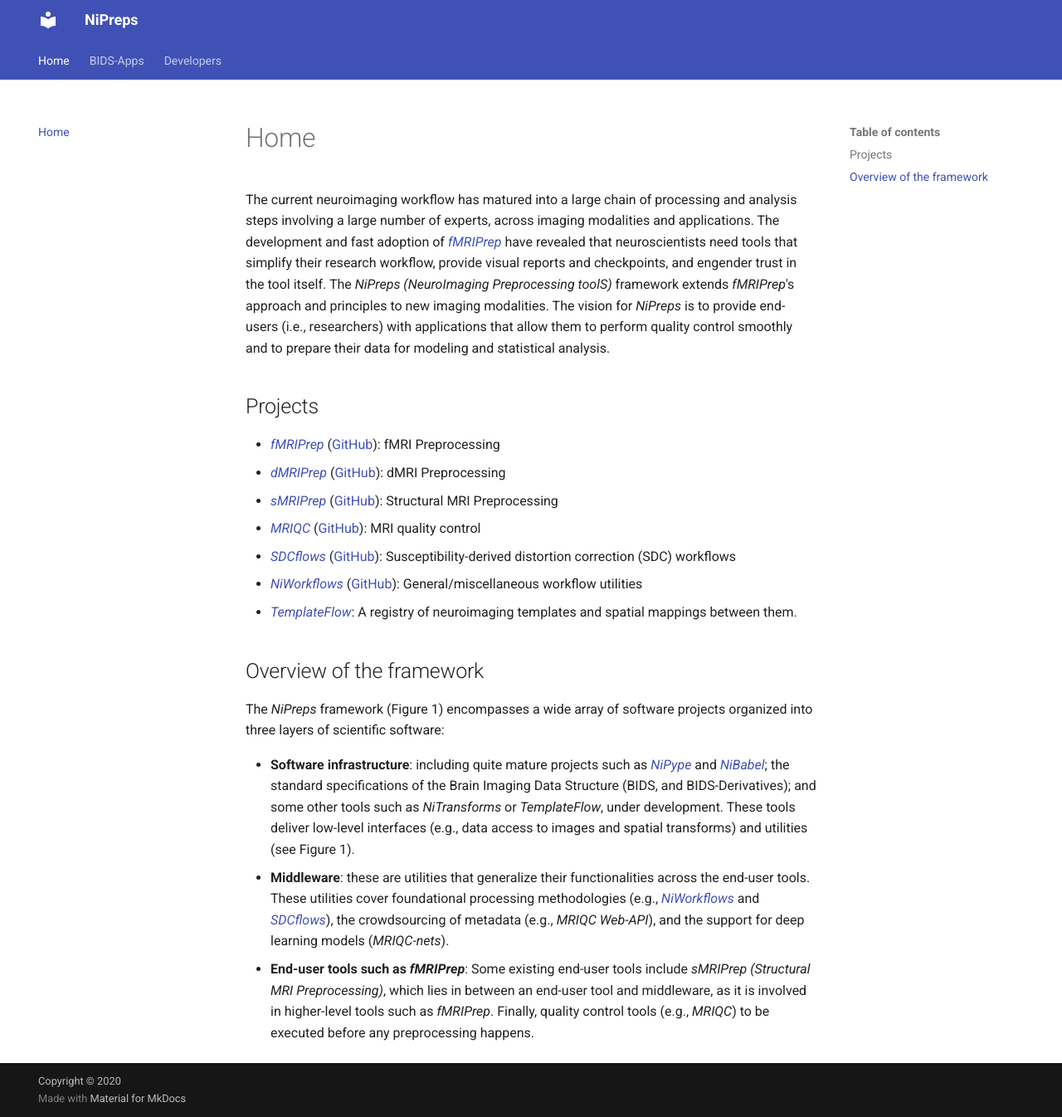
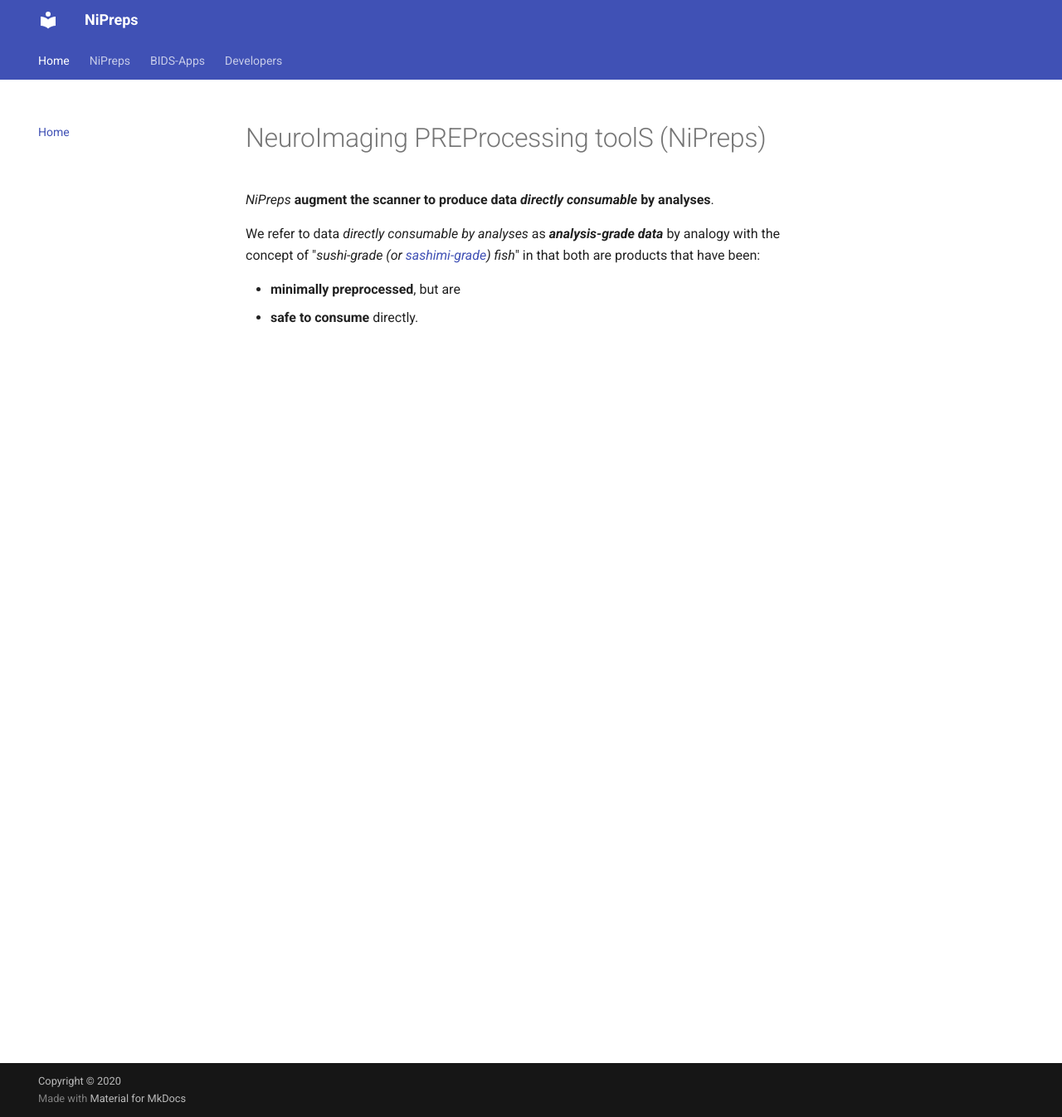
Before and after one commit to nipreps/nipreps.github.io, an MkDocs documentation site: the page built from docs/index.md, in a window 1280 px wide and 1346 px high. Shown: the whole window at 83% size. Built offline with MkDocs 1.6.1 and Material for MkDocs 9.7.7, drawn with Linux system fonts in a browser that asks for light colours.

Commit message:
enh: restructure docs

```diff
--- a/docs/index.md
+++ b/docs/index.md
@@ -1,36 +1,8 @@
-The current neuroimaging workflow has matured into a large chain of processing and analysis steps involving a large number of experts, across imaging modalities and applications.
-The development and fast adoption of [*fMRIPrep*][1] have revealed that neuroscientists need tools that simplify their research workflow, provide visual reports and checkpoints, and engender trust in the tool itself.
-The *NiPreps (NeuroImaging Preprocessing toolS)* framework extends *fMRIPrep*'s approach and principles to new imaging modalities.
-The vision for *NiPreps* is to provide end-users (i.e., researchers) with applications that allow them to perform quality control smoothly and to prepare their data for modeling and statistical analysis.
+# NeuroImaging PREProcessing toolS (NiPreps)
 
-## Projects
+*NiPreps* **augment the scanner to produce data *directly consumable* by analyses**.
 
-  * [*fMRIPrep*][1] ([GitHub](https://github.com/poldracklab/fmriprep)): fMRI Preprocessing
-  * [*dMRIPrep*][6] ([GitHub](https://github.com/nipreps/dmriprep)): dMRI Preprocessing
-  * [*sMRIPrep*][7] ([GitHub](https://github.com/poldracklab/smriprep)): Structural MRI Preprocessing
-  * [*MRIQC*][8] ([GitHub](https://github.com/poldracklab/mriqc)): MRI quality control
-  * [*SDCflows*][5] ([GitHub](https://github.com/nipreps/sdcflows)): Susceptibility-derived distortion correction (SDC) workflows
-  * [*NiWorkflows*][4] ([GitHub](https://github.com/nipreps/niworkflows)): General/miscellaneous workflow utilities
-  * [*TemplateFlow*][9]: A registry of neuroimaging templates and spatial mappings between them.
+We refer to data *directly consumable by analyses* as ***analysis-grade data*** by analogy with the concept of "*sushi-grade (or [sashimi-grade](https://en.wikipedia.org/wiki/Sashimi)) fish*" in that both are products that have been:
 
-## Overview of the framework
-
-The *NiPreps* framework (Figure 1) encompasses a wide array of software projects organized into three layers of scientific software:
-
-  * **Software infrastructure**: including quite mature projects such as [*NiPype*][2] and [*NiBabel*][3]; the standard specifications of the Brain Imaging Data Structure (BIDS, and BIDS-Derivatives); and some other tools such as *NiTransforms* or *TemplateFlow*, under development.
-    These tools deliver low-level interfaces (e.g., data access to images and spatial transforms) and utilities (see Figure 1).
-  * **Middleware**: these are utilities that generalize their functionalities across the end-user tools.
-    These utilities cover foundational processing methodologies (e.g., [*NiWorkflows*][4] and [*SDCflows*][5]), the crowdsourcing of metadata (e.g., *MRIQC Web-API*), and the support for deep learning models (*MRIQC-nets*).
-  * **End-user tools such as *fMRIPrep***: Some existing end-user tools include *sMRIPrep (Structural MRI Preprocessing)*, which lies in between an end-user tool and middleware, as it is involved in higher-level tools such as *fMRIPrep*. Finally, quality control tools (e.g., *MRIQC*) to be executed before any preprocessing happens.
-
-<!-- ![Branching](https://guides.github.com/activities/hello-world/branching.png) -->
-
-[1]: http://fmriprep.org/ "fMRIPrep documentation"
-[2]: https://nipype.readthedocs.io/ "NiPype documentation"
-[3]: https://nibabel.readthedocs.io/ "NiBabel documentation"
-[4]: https://www.nipreps.org/niworkflows/ "NiWorkflows documentation"
-[5]: https://www.nipreps.org/sdcflows/ "SDCflows documentation"
-[6]: https://www.nipreps.org/dmriprep/ "dMRIPrep documentation"
-[7]: https://poldracklab.github.io/smriprep "sMRIPrep documentation"
-[8]: https://mriqc.readthedocs.io/ "MRIQC Documentation"
-[9]: https://www.templateflow.org/ "TemplateFlow"
+  * **minimally preprocessed**, but are
+  * **safe to consume** directly.
--- a/mkdocs.yml
+++ b/mkdocs.yml
@@ -12,8 +12,10 @@
 
 nav:
     - Home: index.md
+    - NiPreps:
+      - Framework: intro/nipreps.md
     - BIDS-Apps:
-      - Framework: apps/framework.md
+      - Introduction: apps/framework.md
       - Executing with Docker: apps/docker.md
       - Executing with Singularity: apps/singularity.md
     - Developers:
```
Also changed, not shown: docs/apps/framework.md (+4 -4 lines), docs/devs/guidelines.md (+1 -1 lines), docs/intro/nipreps.md (added, +46 -0 lines).
